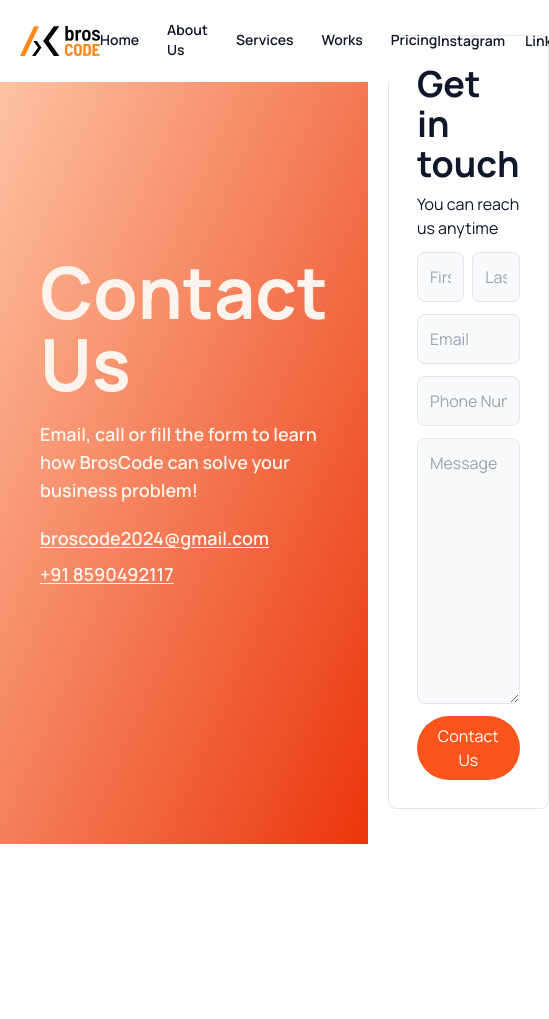
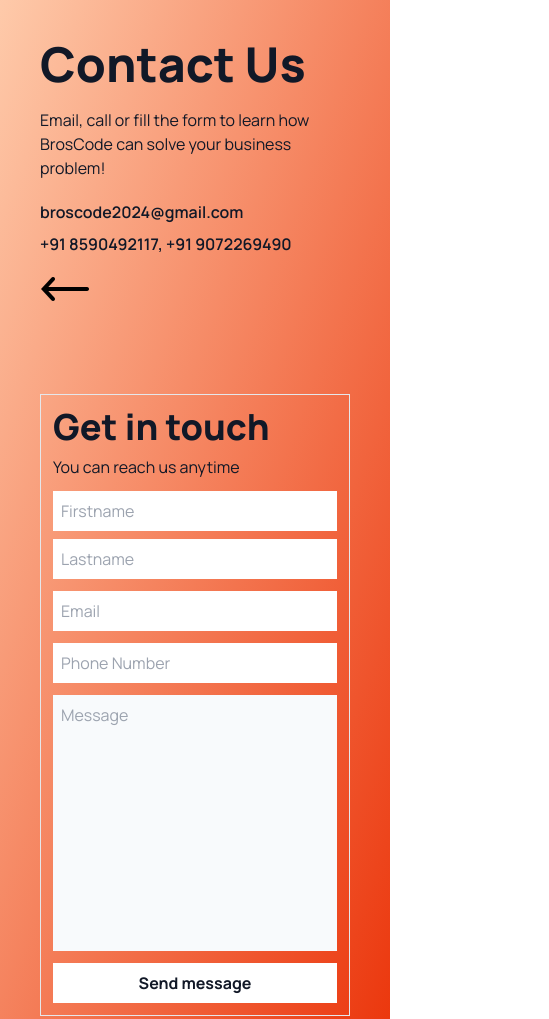
Before and after one commit to broscode-dev/broscode-portfolio, a website: page contact.html in a window 390 px wide. Shown: the top 1019 px of the page, 549 px wide, since content can reach past the window. Before the commit the page ends 844 px from the top, so only its background shows below. Drawn offline with Linux system fonts and the light colour scheme.

Commit message:
Style: Contact page style and make responsive

```diff
--- a/contact.html
+++ b/contact.html
@@ -14,85 +14,44 @@
     />
   </head>
   <body>
-    <!-- NavBar -->
-    <nav
-      class="w-full flex items-center justify-between text-sm font-semibold text-gray-900 bg-white p-5 fixed top-0"
+    <!-- Wrapper -->
+    <div
+      class="min-h-dvh flex xl:flex-row flex-col bg-gradient-to-br from-primary-200 to-primary-600"
     >
-      <!-- logo -->
-      <img src="./assets/logo-svg.svg" alt="logo" class="w-20" />
-      <!-- navs -->
-      <div class="flex items-center gap-7">
-        <a
-          class="cursor-pointer after:w-0 after:h-[2px] after:bg-primary-500 after:block lg:after:m-auto after:duration-500 hover:after:w-0 lg:hover:after:w-full"
-          href="./index.html"
-          >Home</a
-        >
-        <a
-          class="cursor-pointer after:w-0 after:h-[2px] after:bg-primary-500 after:block lg:after:m-auto after:duration-500 hover:after:w-0 lg:hover:after:w-full"
-          href="./index.html#about"
-          >About Us</a
-        >
-        <a
-          class="cursor-pointer after:w-0 after:h-[2px] after:bg-primary-500 after:block lg:after:m-auto after:duration-500 hover:after:w-0 lg:hover:after:w-full"
-          href="./index.html#services"
-          >Services</a
-        >
-        <a
-          class="cursor-pointer after:w-0 after:h-[2px] after:bg-primary-500 after:block lg:after:m-auto after:duration-500 hover:after:w-0 lg:hover:after:w-full"
-          href="./index.html#works"
-          >Works</a
-        >
-        <a
-          class="cursor-pointer after:w-0 after:h-[2px] after:bg-primary-500 after:block lg:after:m-auto after:duration-500 hover:after:w-0 lg:hover:after:w-full"
-          href="./index.html#pricing"
-          >Pricing</a
-        >
-      </div>
-
-      <!-- social-links -->
-      <div class="flex items-center gap-5">
-        <a href="#">Instagram</a>
-        <a href="#">LinkedIn</a>
-      </div>
-    </nav>
-    <!-- wrapper -->
-    <div class="w-dvh h-dvh flex gap-5">
       <!-- left section -->
       <div
-        class="flex-1 flex flex-col gap-5 justify-center bg-gradient-to-br from-primary-200 to-primary-600 p-10"
+        class="xl:flex-1 flex flex-col gap-5 2xl:p-40 xl:p-14 lg:p-20 md:p-10 sm:px-10 sm:pt-5 p-10 text-gray-900"
       >
-        <h1 class="text-7xl font-bold text-primary-50">Contact Us</h1>
-        <p class="text-lg font-semibold text-primary-50">
+        <h1 class="sm:text-7xl text-5xl font-black">Contact Us</h1>
+        <p class="sm:text-lg">
           Email, call or fill the form to learn how BrosCode can solve your
           business problem!
         </p>
         <div class="flex flex-col gap-2">
-          <p
-            class="text-primary-50 font-semibold text-lg underline underline-offset-2"
-          >
-            broscode2024@gmail.com
-          </p>
-          <p
-            class="text-primary-50 font-semibold text-lg underline underline-offset-2"
-          >
-            +91 8590492117
-          </p>
+          <p class="font-semibold">broscode2024@gmail.com</p>
+          <p class="font-semibold">+91 8590492117, +91 9072269490</p>
+          <a href="./index.html"
+            ><img src="./assets/icons8-left-arrow-50.png" alt="go-back"
+          /></a>
         </div>
       </div>
+
       <!-- right section -->
-      <div class="flex-1 flex flex-col gap-2 justify-center items-center">
-        <form class="flex flex-col gap-3 border p-7 rounded-lg">
+      <div
+        class="xl:flex-1 flex flex-col gap-2 2xl:p-40 xl:p-14 lg:p-20 md:p-10 sm:px-10 sm:pt-5 p-10"
+      >
+        <form class="flex flex-col gap-3 sm:p-7 p-3 border">
           <div class="flex flex-col gap-2">
-            <h1 class="text-slate-900 text-4xl font-bold">Get in touch</h1>
-            <p class="text-slate-900">You can reach us anytime</p>
+            <h1 class="text-gray-900 text-4xl font-black">Get in touch</h1>
+            <p class="text-gray-900">You can reach us anytime</p>
           </div>
-          <div class="flex gap-2">
+          <div class="flex sm:flex-row flex-col gap-2">
             <input
               type="text"
               name="firstname"
               id="firstname"
               placeholder="Firstname"
-              class="p-3 bg-slate-50 rounded-lg w-full border"
+              class="p-2 w-full"
               required
             />
             <input
@@ -100,7 +59,7 @@
               name="lastname"
               id="lastname"
               placeholder="Lastname"
-              class="p-3 bg-slate-50 rounded-lg w-full border"
+              class="p-2 w-full"
               required
             />
           </div>
@@ -109,7 +68,7 @@
             name="email"
             id="email"
             placeholder="Email"
-            class="p-3 bg-slate-50 rounded-lg w-full border"
+            class="p-2 w-full"
             required
           />
           <input
@@ -117,28 +76,29 @@
             name="phone"
             id="phone"
             placeholder="Phone Number"
-            class="p-3 bg-slate-50 rounded-lg w-full border"
+            class="p-2 w-full"
             required
           />
           <textarea
             name="message"
             id="message"
-            class="p-3 bg-slate-50 rounded-lg w-full border"
+            class="p-2 bg-slate-50 resize-none"
             placeholder="Message"
             required
             rows="10"
           ></textarea>
           <button
-            class="px-4 py-2 text-white bg-primary-500 rounded-full hover:bg-primary-600"
+            class="py-2 text-gray-900 bg-white font-bold"
             href="./contact.html"
             type="submit"
             id="submit_btn"
           >
-            Contact Us
+            Send message
           </button>
         </form>
       </div>
     </div>
+
     <script src="./scripts/contact.js"></script>
   </body>
 </html>
```
Also changed, not shown: index.html (+12 -1 lines), assets/Franky.jpg, assets/icons8-left-arrow-50.png (added), output.css.
